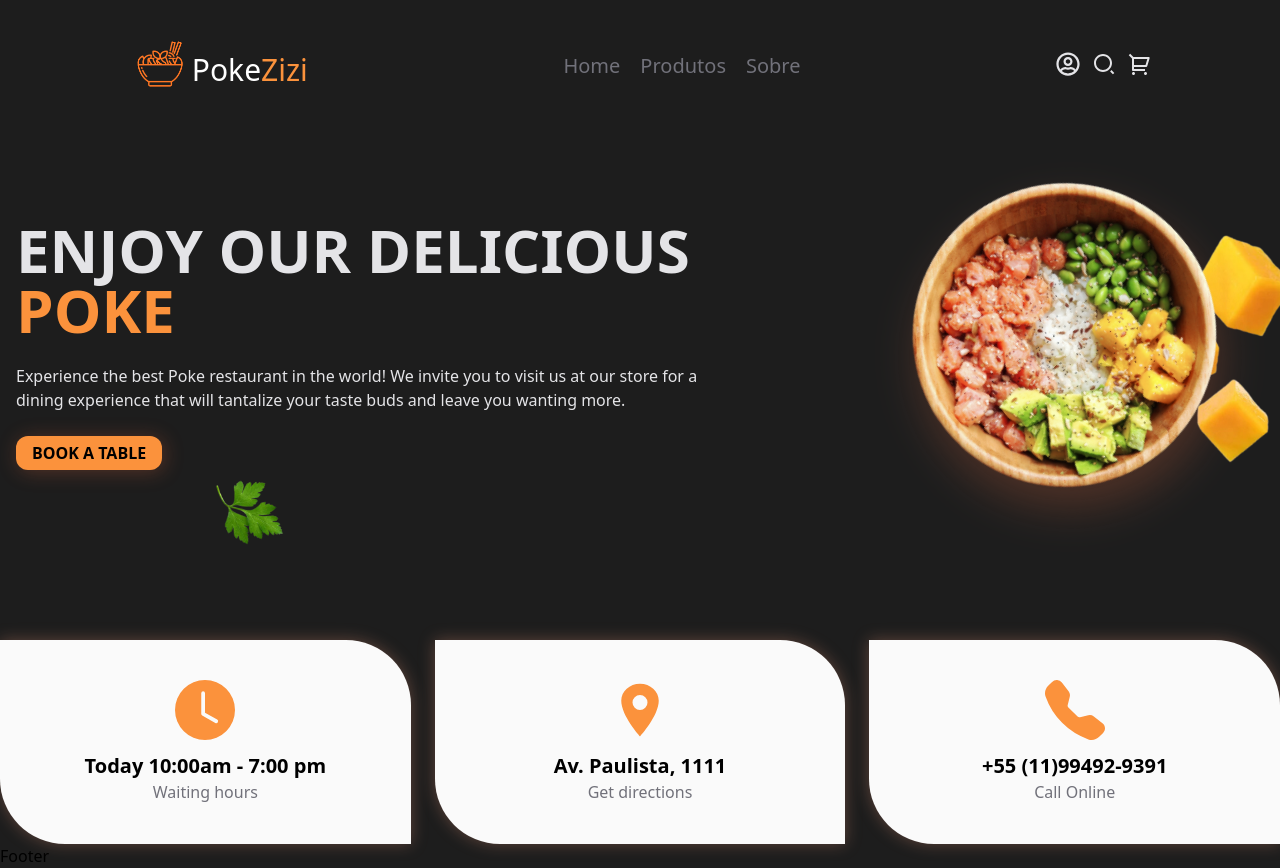
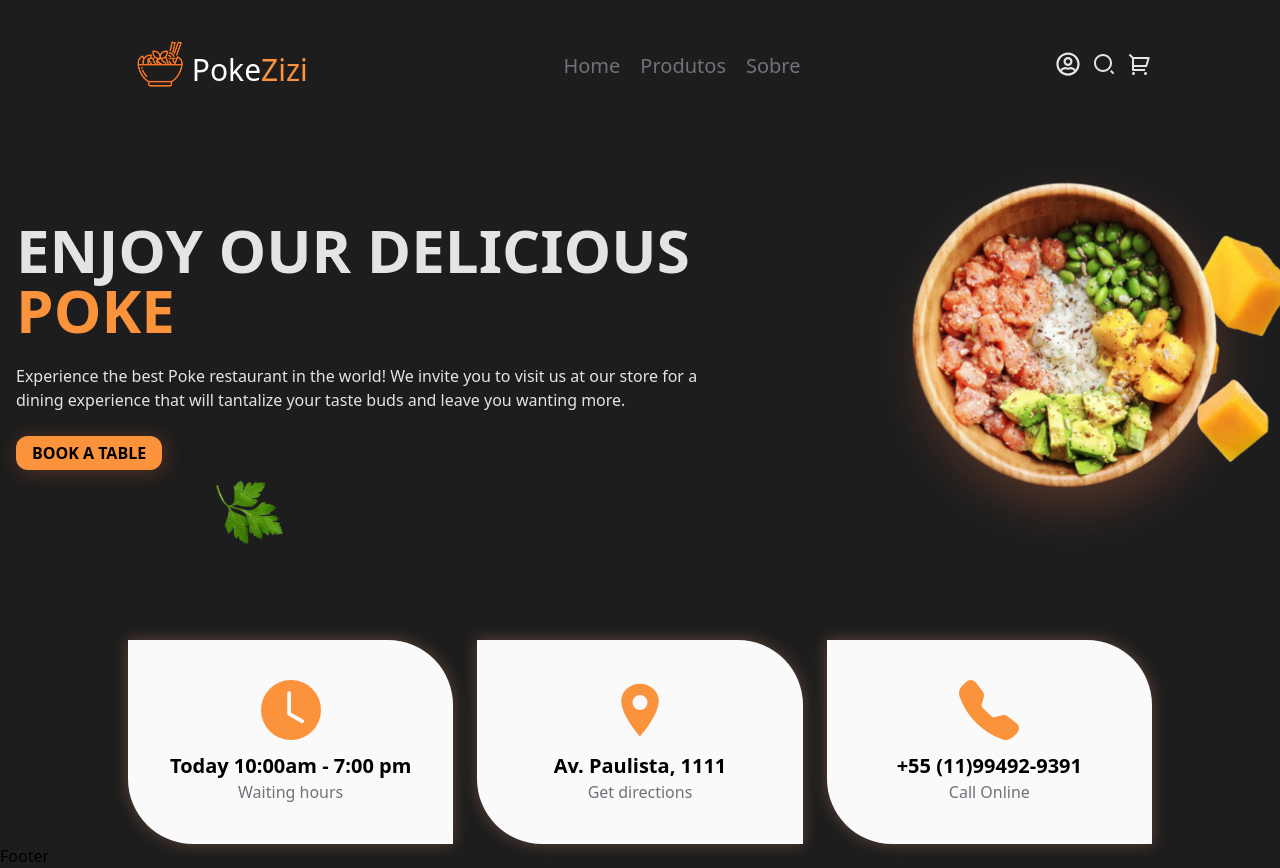
Before and after one commit to TechWave-1ESPI/Checkpoint_5_Web, a React (Vite) app: page / in a window 1280 px wide. Shown: the top 868 px of the page. Built offline with nearby package versions, Linux system fonts and the light colour scheme.

Commit message:
pequenos reparos

```diff
--- a/src/components/Home/Home.jsx
+++ b/src/components/Home/Home.jsx
@@ -44,7 +44,7 @@ const Home = () => {
             </div>
           </div>
         {/* Cards */}
-          <div className='grid grid-cols-3 gap-6 max-w-screen-xl mx-auto mt-[7%] justify-center text-center'>
+        <div className='grid grid-cols-3 gap-6 max-w-screen-lg mx-auto mt-[7%] justify-center text-center'>
             <div className="flex flex-col cards py-10 bg-zinc-50 rounded-tr-[65px] rounded-bl-[65px] ">
               <div className="icon-part pb-3 flex justify-center items-center">
                 <BsFillClockFill className='text-orange-400 text-6xl'/>
```
